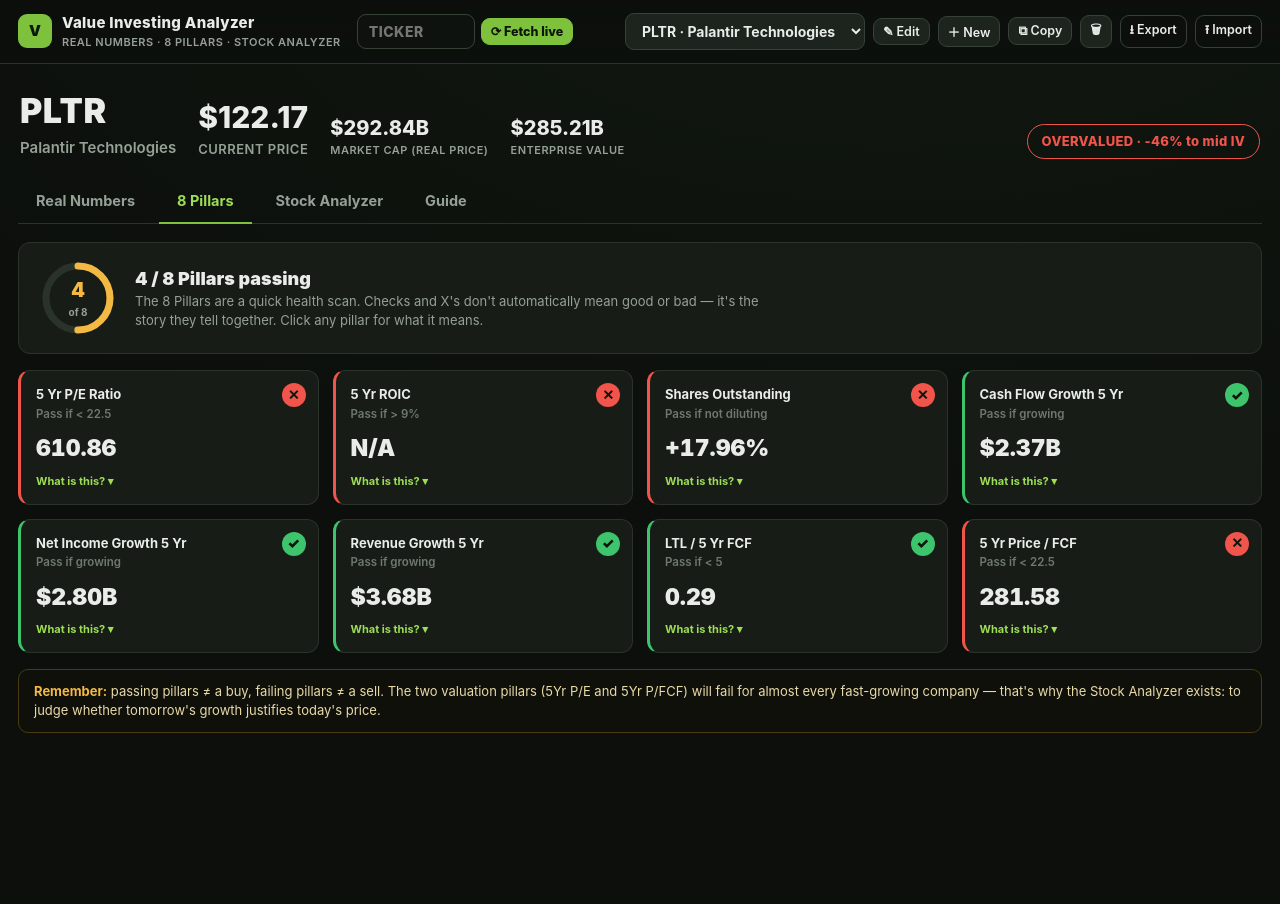
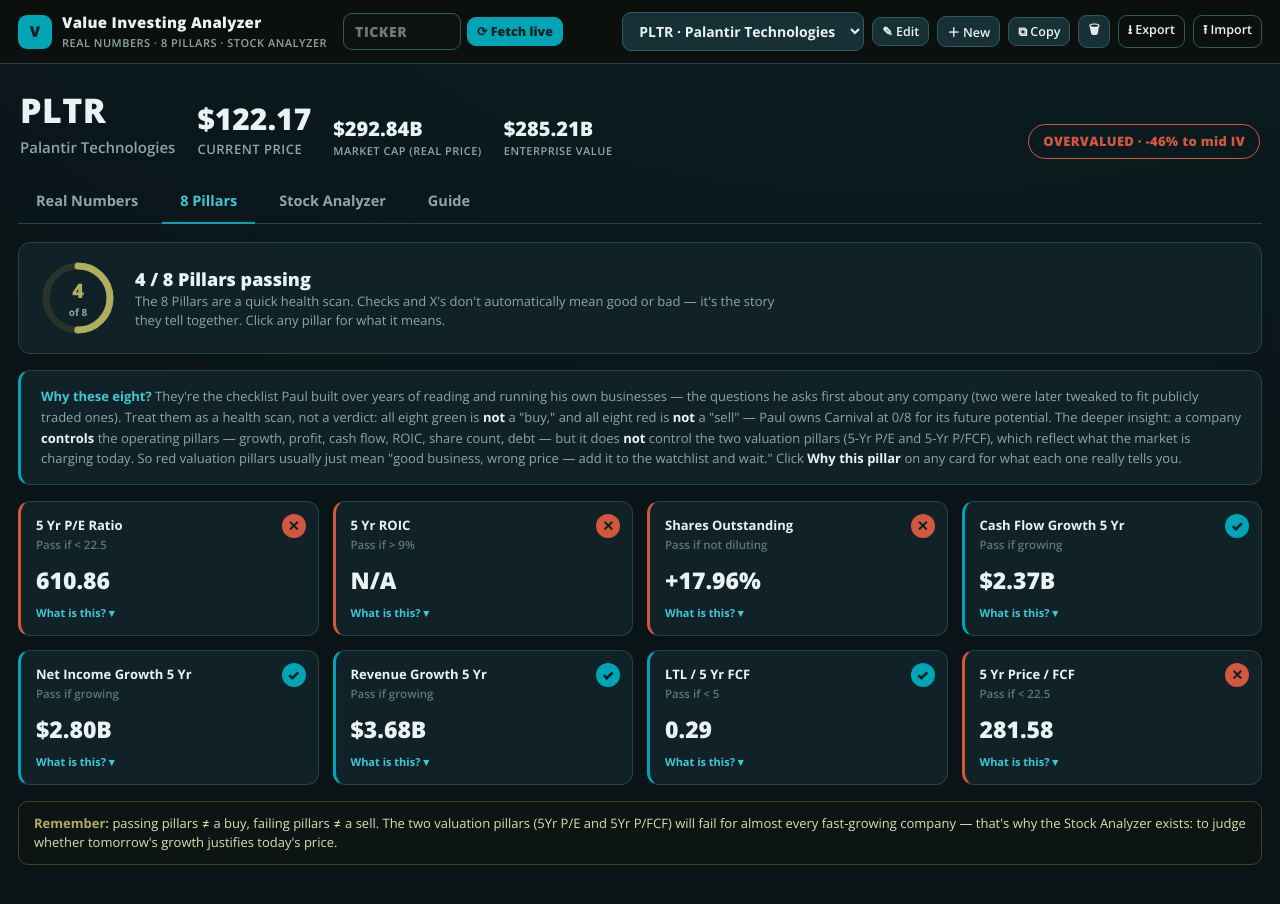
Before and after one commit to ldtorchiana/stock-analyzer, a website: page index.html in a window 1280 px wide. Both pictures are taken after a click on the element "8 Pillars". Before the commit the page ends 813 px from the top, so only its background shows below. Drawn offline with nearby package versions, Linux system fonts and the light colour scheme.

Commit message:
Add files via upload

```diff
--- a/index.html
+++ b/index.html
@@ -5,33 +5,35 @@
 <meta name="viewport" content="width=device-width, initial-scale=1.0">
 <title>Value Investing Analyzer</title>
 <style>
+  @import url('https://fonts.googleapis.com/css2?family=Open+Sans:ital,wght@0,400;0,600;0,700;0,800;1,400&display=swap');
   :root{
-    --bg:#0c0f0c;
-    --bg2:#111511;
-    --panel:#171c17;
-    --panel2:#1d241d;
-    --line:#2a332a;
-    --line2:#374237;
-    --green:#7ec13d;
-    --green-d:#6cb52e;
-    --green-l:#9ede55;
-    --label:#8fd14f;
-    --text:#e9ece9;
-    --muted:#96a196;
-    --muted2:#6f796f;
-    --pass:#3ec46d;
-    --fail:#f0544a;
-    --amber:#f4b942;
-    --blue:#54a0d6;
-    --shadow:0 6px 24px rgba(0,0,0,.35);
+    /* Highline Wealth Partners palette (dark dashboard theme) */
+    --bg:#0a1417;
+    --bg2:#0c1a1e;
+    --panel:#102227;
+    --panel2:#163036;
+    --line:#23434a;
+    --line2:#305a63;
+    --green:#00a5b5;      /* Highline Teal — primary brand accent */
+    --green-d:#00808d;
+    --green-l:#3fc7d4;
+    --label:#58c2cf;      /* light teal — field labels */
+    --text:#eaf2f3;
+    --muted:#8ea6ab;
+    --muted2:#5f767b;
+    --pass:#00a5b5;       /* Highline Teal = positive / pass */
+    --fail:#d1573f;       /* Highline Warm Red */
+    --amber:#aeae5c;      /* Highline Sage — caution / estimated / mid */
+    --blue:#6fa6bd;       /* Highline Sky Blue — info / secondary */
+    --shadow:0 6px 24px rgba(0,0,0,.4);
     --radius:12px;
   }
   *{box-sizing:border-box}
   html,body{margin:0;padding:0}
   body{
-    background:radial-gradient(1200px 600px at 70% -10%,#16211477,transparent),var(--bg);
+    background:radial-gradient(1200px 600px at 70% -10%,#0b353b55,transparent),var(--bg);
     color:var(--text);
-    font-family:-apple-system,BlinkMacSystemFont,"Segoe UI",Roboto,Helvetica,Arial,sans-serif;
+    font-family:'Open Sans',-apple-system,BlinkMacSystemFont,"Segoe UI",Roboto,Helvetica,Arial,sans-serif;
     font-size:15px;line-height:1.45;-webkit-font-smoothing:antialiased;
     min-height:100vh;
   }
@@ -42,7 +44,7 @@
   .topbar{position:sticky;top:0;z-index:40;background:linear-gradient(180deg,#0c0f0cf7,#0c0f0cdd);backdrop-filter:blur(8px);border-bottom:1px solid var(--line)}
   .topbar-inner{max-width:1280px;margin:0 auto;padding:12px 18px;display:flex;align-items:center;gap:16px;flex-wrap:wrap}
   .brand{display:flex;align-items:center;gap:10px;font-weight:800;letter-spacing:.3px}
-  .brand .logo{display:inline-flex;align-items:center;justify-content:center;width:34px;height:34px;border-radius:9px;background:var(--green);color:#0b160b;font-weight:900;font-size:15px}
+  .brand .logo{display:inline-flex;align-items:center;justify-content:center;width:34px;height:34px;border-radius:9px;background:var(--green);color:#042023;font-weight:900;font-size:15px}
   .brand small{display:block;font-weight:600;color:var(--muted);font-size:11px;letter-spacing:.5px;text-transform:uppercase;margin-top:1px}
   .spacer{flex:1}
 
@@ -51,7 +53,7 @@
   select.pick{background:var(--panel2);color:var(--text);border:1px solid var(--line2);border-radius:9px;padding:8px 12px;font-weight:700;min-width:160px;cursor:pointer}
   .btn{background:var(--panel2);color:var(--text);border:1px solid var(--line2);border-radius:9px;padding:8px 12px;cursor:pointer;font-weight:600;transition:.15s;white-space:nowrap}
   .btn:hover{background:#26302650;border-color:var(--green-d)}
-  .btn.primary{background:var(--green);color:#0b160b;border-color:var(--green);font-weight:800}
+  .btn.primary{background:var(--green);color:#042023;border-color:var(--green);font-weight:800}
   .btn.primary:hover{background:var(--green-l)}
   .btn.ghost{background:transparent}
   .btn.sm{padding:5px 9px;font-size:12.5px}
@@ -66,8 +68,8 @@
   .srcbar .lbl{color:var(--muted)}
   .srcbar b{color:var(--text)}
   .chip{display:inline-flex;align-items:center;gap:5px;padding:3px 9px;border-radius:999px;font-size:11.5px;font-weight:700;border:1px solid}
-  .chip.est{color:var(--amber);border-color:#5a4a12;background:#2119002e}
-  .chip.man{color:var(--blue);border-color:#123a52;background:#0a1c2a4d}
+  .chip.est{color:var(--amber);border-color:#45451e;background:#26260f2e}
+  .chip.man{color:var(--blue);border-color:#2a5566;background:#10262e66}
 
   /* Header summary card */
   .head{display:flex;align-items:flex-end;gap:22px;flex-wrap:wrap;margin:22px 2px 6px}
@@ -119,14 +121,19 @@
   .pcard .ptitle{font-weight:700;font-size:13px;color:var(--text);padding-right:30px}
   .pcard .prule{font-size:11.5px;color:var(--muted2);font-weight:600;margin-top:2px}
   .pcard .pval{font-size:23px;font-weight:900;margin-top:10px;font-variant-numeric:tabular-nums}
-  .pcard .badge{position:absolute;top:12px;right:12px;width:24px;height:24px;border-radius:50%;display:flex;align-items:center;justify-content:center;font-weight:900;font-size:14px;color:#0b160b}
+  .pcard .badge{position:absolute;top:12px;right:12px;width:24px;height:24px;border-radius:50%;display:flex;align-items:center;justify-content:center;font-weight:900;font-size:14px;color:#042023}
   .pcard.pass .badge{background:var(--pass)}
   .pcard.fail .badge{background:var(--fail)}
   .pcard .pexpl{font-size:12px;color:var(--muted);margin-top:9px;line-height:1.4;display:none}
   .pcard.open .pexpl{display:block}
   .pcard .more{font-size:11px;color:var(--green-l);font-weight:700;cursor:pointer;margin-top:8px;user-select:none}
-  .note{background:#1a140033;border:1px solid #4a3c0f;border-radius:10px;padding:12px 15px;color:#e8d9a8;font-size:13px;margin-top:16px}
+  .note{background:#1a1a0a33;border:1px solid #43431e;border-radius:10px;padding:12px 15px;color:#dcdcb2;font-size:13px;margin-top:16px}
   .note b{color:var(--amber)}
+  .pcard .pwhy{margin-top:11px;padding-top:11px;border-top:1px solid var(--line)}
+  .pwhy-h{display:block;font-size:10px;text-transform:uppercase;letter-spacing:.6px;color:var(--green-l);font-weight:800;margin-bottom:5px}
+  .why8{background:var(--panel);border:1px solid var(--line);border-left:3px solid var(--green);border-radius:12px;padding:15px 20px;margin-bottom:16px;font-size:13px;color:var(--muted);line-height:1.6}
+  .why8 b{color:var(--green-l)}
+  .why8 em{color:var(--text);font-style:normal;font-weight:700}
 
   /* Analyzer */
   .an-grid{display:grid;grid-template-columns:1.35fr 1fr;gap:18px}
@@ -196,7 +203,7 @@
   .tenet{background:var(--panel2);border:1px solid var(--line2);border-radius:11px;padding:14px;font-weight:700;font-size:13px;text-align:center}
   .tenet span{display:block;color:var(--green);font-size:22px;font-weight:900;margin-bottom:6px}
   .disc{color:var(--muted2);font-size:11.5px;margin-top:22px;text-align:center;line-height:1.5}
-  .toast{position:fixed;bottom:22px;left:50%;transform:translateX(-50%) translateY(20px);background:var(--green);color:#0b160b;font-weight:800;padding:11px 20px;border-radius:10px;box-shadow:var(--shadow);opacity:0;transition:.3s;z-index:100;pointer-events:none}
+  .toast{position:fixed;bottom:22px;left:50%;transform:translateX(-50%) translateY(20px);background:var(--green);color:#042023;font-weight:800;padding:11px 20px;border-radius:10px;box-shadow:var(--shadow);opacity:0;transition:.3s;z-index:100;pointer-events:none}
   .toast.show{opacity:1;transform:translateX(-50%) translateY(0)}
 </style>
 </head>
@@ -247,6 +254,9 @@
         <div style="font-weight:900;font-size:18px" id="scoreTitle"></div>
         <div style="color:var(--muted);font-size:13px;max-width:640px" id="scoreDesc">The 8 Pillars are a quick health scan. Checks and X's don't automatically mean good or bad — it's the story they tell together. Click any pillar for what it means.</div>
       </div>
+    </div>
+    <div class="why8">
+      <b>Why these eight?</b> They're the checklist Paul built over years of reading and running his own businesses — the questions he asks first about any company (two were later tweaked to fit publicly traded ones). Treat them as a health scan, not a verdict: all eight green is <em>not</em> a "buy," and all eight red is <em>not</em> a "sell" — Paul owns Carnival at 0/8 for its future potential. The deeper insight: a company <em>controls</em> the operating pillars — growth, profit, cash flow, ROIC, share count, debt — but it does <em>not</em> control the two valuation pillars (5-Yr P/E and 5-Yr P/FCF), which reflect what the market is charging today. So red valuation pillars usually just mean "good business, wrong price — add it to the watchlist and wait." Click <em>Why this pillar</em> on any card for what each one really tells you.
     </div>
     <div class="pillar-grid" id="pillarGrid"></div>
     <div class="note"><b>Remember:</b> passing pillars ≠ a buy, failing pillars ≠ a sell. The two valuation pillars (5Yr P/E and 5Yr P/FCF) will fail for almost every fast-growing company — that's why the Stock Analyzer exists: to judge whether tomorrow's growth justifies today's price.</div>
@@ -353,7 +363,7 @@
     roicTTM:null, roic5yr:null, ltl:0, ev:null, divPaid:0, grossMargin:null,
     revG1:null, revG5:null, pm1:null, pm5:null, fcfm1:null, fcfm5:null,
     wk52high:null, wk52low:null,
-    assume:{ years:10, revG:[8,12,18], pm:[15,20,25], fcfm:[15,20,25], pe:[15,20,25], pfcf:[15,20,25], ret:[9,9,9], mos:0 },
+    assume:{ years:10, revG:[7,11,17], pm:[12,18,25], fcfm:[11,17,24], pe:[18,24,30], pfcf:[18,24,30], ret:[9,9,9], mos:0 },
     notes:""
   };
 }
@@ -422,21 +432,29 @@
 function pillars(s,d){
   const P=[];
   P.push({t:"5 Yr P/E Ratio", rule:"< 22.5", val:d.pe5, disp:fmtX(d.pe5), pass:isNum(d.pe5)&&d.pe5<22.5,
-    e:"Market cap ÷ average net income over the last 5 years. A high 5-yr P/E vs the 1-yr P/E usually means earnings are growing fast. It will fail for most great growth companies — not automatically bad."});
+    e:"Market cap ÷ average net income over the last 5 years. A high 5-yr P/E vs the 1-yr P/E usually means earnings are growing fast. It will fail for most great growth companies — not automatically bad.",
+    why:"Paul starts every stock here. A 1-year P/E around 15 is typical; over five years he allows up to 22.5 to leave room for growth. The point isn't “cheap vs expensive” — a company growing 20% a year deserves a higher multiple than one shrinking 5%, and even a 50 P/E can be justified if profits compound fast for years. It's the opening question about a company, not the answer."});
   P.push({t:"5 Yr ROIC", rule:"> 9%", val:d.roic5yr?? (isNum(s.roic5yr)?s.roic5yr:null), disp:fmtPct(s.roic5yr), pass:isNum(s.roic5yr)&&s.roic5yr>9,
-    e:"Return on invested capital over 5 years. High ROIC = the company turns capital into more profit efficiently; a wide moat. You should pay a premium for durably high ROIC."});
+    e:"Return on invested capital over 5 years. High ROIC = the company turns capital into more profit efficiently; a wide moat. You should pay a premium for durably high ROIC.",
+    why:"There are only two ways to fund a business — debt and equity — and ROIC measures the profit the company squeezes out of both. Durably high ROIC means it can turn money back into more money quickly (a moat), which is why it earns a premium. Munger's point: over the long run a business roughly compounds at its ROIC — but only if you pay a fair price. A 17% ROIC does not mean you earn 17% buying it overpriced."});
   P.push({t:"Shares Outstanding", rule:"not diluting", val:d.shareChg, disp:isNum(d.shareChg)?(d.shareChg>=0?"+":"")+fmtPct(d.shareChg):"N/A", pass:isNum(d.shareChg)&&d.shareChg<=0,
-    e:"Change in share count over 5 years. Buybacks (a decrease) reward existing owners — but only when the stock is cheap. Heavy dilution (a big increase) works against you."});
+    e:"Change in share count over 5 years. Buybacks (a decrease) reward existing owners — but only when the stock is cheap. Heavy dilution (a big increase) works against you.",
+    why:"Paul calls dilution “the silent killer.” A company can grow total profit 50% just by issuing shares, yet your profit-per-share doesn't budge — you simply own a smaller slice. The flip side is powerful: buying back shares while they're cheap shrinks the count and grows both your ownership and the price. Almost no everyday investor checks this, which is exactly why it's an edge."});
   P.push({t:"Cash Flow Growth 5 Yr", rule:"growing", val:d.fcfGrowth, disp:fmtB(d.fcfGrowth), pass:isNum(d.fcfGrowth)&&d.fcfGrowth>0,
-    e:"Free cash flow today vs 5 years ago. FCF is the lifeblood — it funds dividends, buybacks, debt paydown, reinvestment and acquisitions."});
+    e:"Free cash flow today vs 5 years ago. FCF is the lifeblood — it funds dividends, buybacks, debt paydown, reinvestment and acquisitions.",
+    why:"Free cash flow is money in minus money out (operations minus capex) — much harder to fake than net income. Paul wants it higher than five years ago. Key tell: over time cash flow and net income should track each other; if reported profit runs far above cash flow for years, that's a major red flag for accounting games. FCF is the true lifeblood — it funds buybacks, dividends, debt paydown, acquisitions and reinvestment."});
   P.push({t:"Net Income Growth 5 Yr", rule:"growing", val:d.niGrowth, disp:fmtB(d.niGrowth), pass:isNum(d.niGrowth)&&d.niGrowth>0,
-    e:"Net income today vs 5 years ago. Growing profit alongside growing revenue is the mark of a strengthening business."});
+    e:"Net income today vs 5 years ago. Growing profit alongside growing revenue is the mark of a strengthening business.",
+    why:"Revenue is vanity; profit is what you actually own. Paul would rather have a business with $5M revenue and $2M profit than one with $10M revenue and $1M. So the pillar simply asks: is net income higher than five years ago? Then he studies the shape of it — sudden drops often hide one-time write-offs worth understanding before you judge the trend."});
   P.push({t:"Revenue Growth 5 Yr", rule:"growing", val:d.revGrowth, disp:fmtB(d.revGrowth), pass:isNum(d.revGrowth)&&d.revGrowth>0,
-    e:"Revenue today vs 5 years ago. Prefer organic growth over growth bought through acquisitions (check net acquisitions)."});
+    e:"Revenue today vs 5 years ago. Prefer organic growth over growth bought through acquisitions (check net acquisitions).",
+    why:"The simplest screen — was revenue higher five years ago, or today? Growth is the raw fuel for future profit. But the number only opens the real question: was it steady or lumpy, and is it organic or bought through acquisitions? Paul checks the cash-flow statement's investing section — growth you build yourself beats growth you purchase."});
   P.push({t:"LTL / 5 Yr FCF", rule:"< 5", val:d.ltlFcf, disp:fmtX(d.ltlFcf), pass:isNum(d.ltlFcf)&&d.ltlFcf<5,
-    e:"Long-term liabilities ÷ average 5-yr free cash flow = how many years of cash flow to clear long-term debt. Under 5 is a healthy, resilient balance sheet."});
+    e:"Long-term liabilities ÷ average 5-yr free cash flow = how many years of cash flow to clear long-term debt. Under 5 is a healthy, resilient balance sheet.",
+    why:"Debt is risk — for a company exactly like your household. When the economy turns, heavy debt is what breaks a business. So Paul wants total long-term liabilities payable in under five years of average free cash flow. Microsoft sits near 2.4x (very safe); heavily levered names like AT&T run 12–16x, which becomes worrisome the moment growth stalls."});
   P.push({t:"5 Yr Price / FCF", rule:"< 22.5", val:d.pfcf5, disp:fmtX(d.pfcf5), pass:isNum(d.pfcf5)&&d.pfcf5<22.5,
-    e:"Market cap ÷ average 5-yr free cash flow. Like the 5-yr P/E, a valuation gauge — expect it to fail for expensive, fast-growing names."});
+    e:"Market cap ÷ average 5-yr free cash flow. Like the 5-yr P/E, a valuation gauge — expect it to fail for expensive, fast-growing names.",
+    why:"This translates cash flow into a price. Imagine buying the entire company at its market cap — how much cash flow do you get back each year? Paul wants that under ~22.5; in frothy markets it runs high (he once clocked the NASDAQ 100 near 40, “insane”). Like the 5-yr P/E, it fails for expensive fast-growers — which just means “watchlist until the price is lovable,” not “avoid.”"});
   return P;
 }
 
@@ -599,7 +617,7 @@
       <div class="pval">${p.disp}</div>
       <div class="badge">${p.pass?'✓':'✕'}</div>
       <div class="more" onclick="document.getElementById('pc${i}').classList.toggle('open')">What is this? ▾</div>
-      <div class="pexpl">${p.e}</div>
+      <div class="pexpl">${p.e}<div class="pwhy"><span class="pwhy-h">Why this pillar</span>${p.why}</div></div>
     </div>`).join('');
 }
 
@@ -621,7 +639,7 @@
   const t=document.getElementById('assumeTable');
   let html=`<thead><tr><th style="text-align:left">Metric</th><th>Hist 1Yr</th><th>Hist 5Yr</th><th class="colL">Low</th><th class="colM">Mid</th><th class="colH">High</th></tr></thead><tbody>`;
   ROWS.forEach(row=>{
-    if(row.group){ html+=`<tr class="group-head"><td colspan="6">${row.group}</td></tr>`; return; }
+    if(row.group){ html+=`<tr class="group-head"><td colspan="6">${row.group.replace('%N', s.assume.years)}</td></tr>`; return; }
     const h=row.hist(s,d);
     html+=`<tr>
       <td class="rowlabel">${row.label}<span class="rl-sub">${row.sub}</span></td>
@@ -668,20 +686,20 @@
   function area(arr){ return path(arr)+` L ${X(N).toFixed(1)} ${minY} L ${pad} ${minY} Z`; }
   const svg=`
     <defs><linearGradient id="gr" x1="0" y1="0" x2="0" y2="1">
-      <stop offset="0" stop-color="#7ec13d" stop-opacity=".28"/><stop offset="1" stop-color="#7ec13d" stop-opacity="0"/></linearGradient></defs>
+      <stop offset="0" stop-color="#00a5b5" stop-opacity=".28"/><stop offset="1" stop-color="#00a5b5" stop-opacity="0"/></linearGradient></defs>
     <line x1="${pad}" y1="${minY}" x2="${W-pad}" y2="${minY}" stroke="#2a332a"/>
     <path d="${area(rev)}" fill="url(#gr)"/>
-    <path d="${path(rev)}" fill="none" stroke="#7ec13d" stroke-width="2.4"/>
-    <path d="${path(fcf)}" fill="none" stroke="#54a0d6" stroke-width="2" stroke-dasharray="1 0"/>
-    <path d="${path(ni)}" fill="none" stroke="#f4b942" stroke-width="2" stroke-dasharray="4 3"/>
+    <path d="${path(rev)}" fill="none" stroke="#00a5b5" stroke-width="2.4"/>
+    <path d="${path(fcf)}" fill="none" stroke="#6fa6bd" stroke-width="2" stroke-dasharray="1 0"/>
+    <path d="${path(ni)}" fill="none" stroke="#aeae5c" stroke-width="2" stroke-dasharray="4 3"/>
     <text x="${pad}" y="${H-6}" fill="#6f796f" font-size="10">Today</text>
     <text x="${W-pad}" y="${H-6}" fill="#6f796f" font-size="10" text-anchor="end">Year ${N}</text>
-    <text x="${X(N).toFixed(1)}" y="${(Y(rev[N])-6).toFixed(1)}" fill="#7ec13d" font-size="10" text-anchor="end" font-weight="700">${fmtB(rev[N])}</text>`;
+    <text x="${X(N).toFixed(1)}" y="${(Y(rev[N])-6).toFixed(1)}" fill="#00a5b5" font-size="10" text-anchor="end" font-weight="700">${fmtB(rev[N])}</text>`;
   document.getElementById('projChart').innerHTML=svg;
   document.getElementById('projKV').innerHTML=`
-    <div class="kv"><span class="k"><span style="color:#7ec13d">●</span> Revenue in year ${N}</span><span class="v">${fmtB(rev[N])}</span></div>
-    <div class="kv"><span class="k"><span style="color:#f4b942">●</span> Net income in year ${N}</span><span class="v">${fmtB(ni[N])}</span></div>
-    <div class="kv"><span class="k"><span style="color:#54a0d6">●</span> Free cash flow in year ${N}</span><span class="v">${fmtB(fcf[N])}</span></div>
+    <div class="kv"><span class="k"><span style="color:#00a5b5">●</span> Revenue in year ${N}</span><span class="v">${fmtB(rev[N])}</span></div>
+    <div class="kv"><span class="k"><span style="color:#aeae5c">●</span> Net income in year ${N}</span><span class="v">${fmtB(ni[N])}</span></div>
+    <div class="kv"><span class="k"><span style="color:#6fa6bd">●</span> Free cash flow in year ${N}</span><span class="v">${fmtB(fcf[N])}</span></div>
     <div class="kv"><span class="k">Implied future market cap</span><span class="v">${fmtB(mid.futMcE)}</span></div>`;
 }
 
```
Also changed, not shown: api/stock.js (+20 -3 lines).
